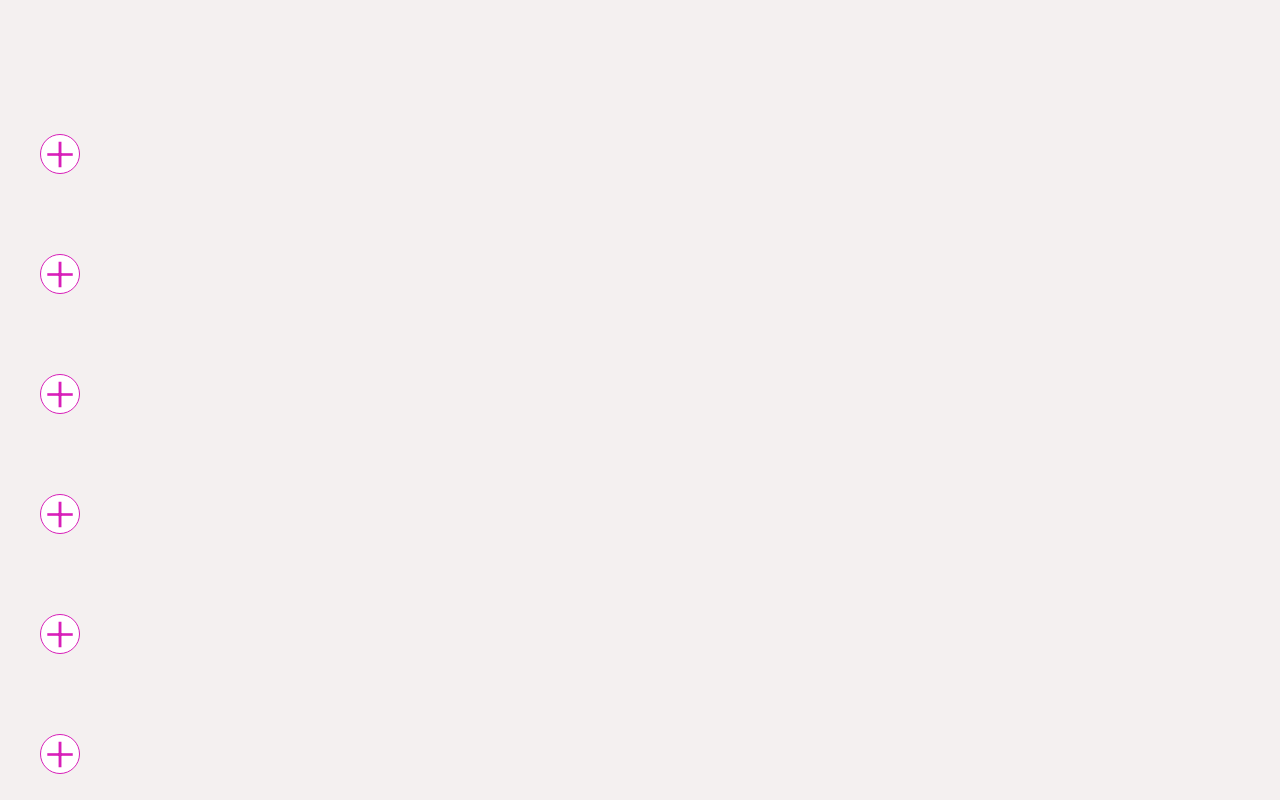
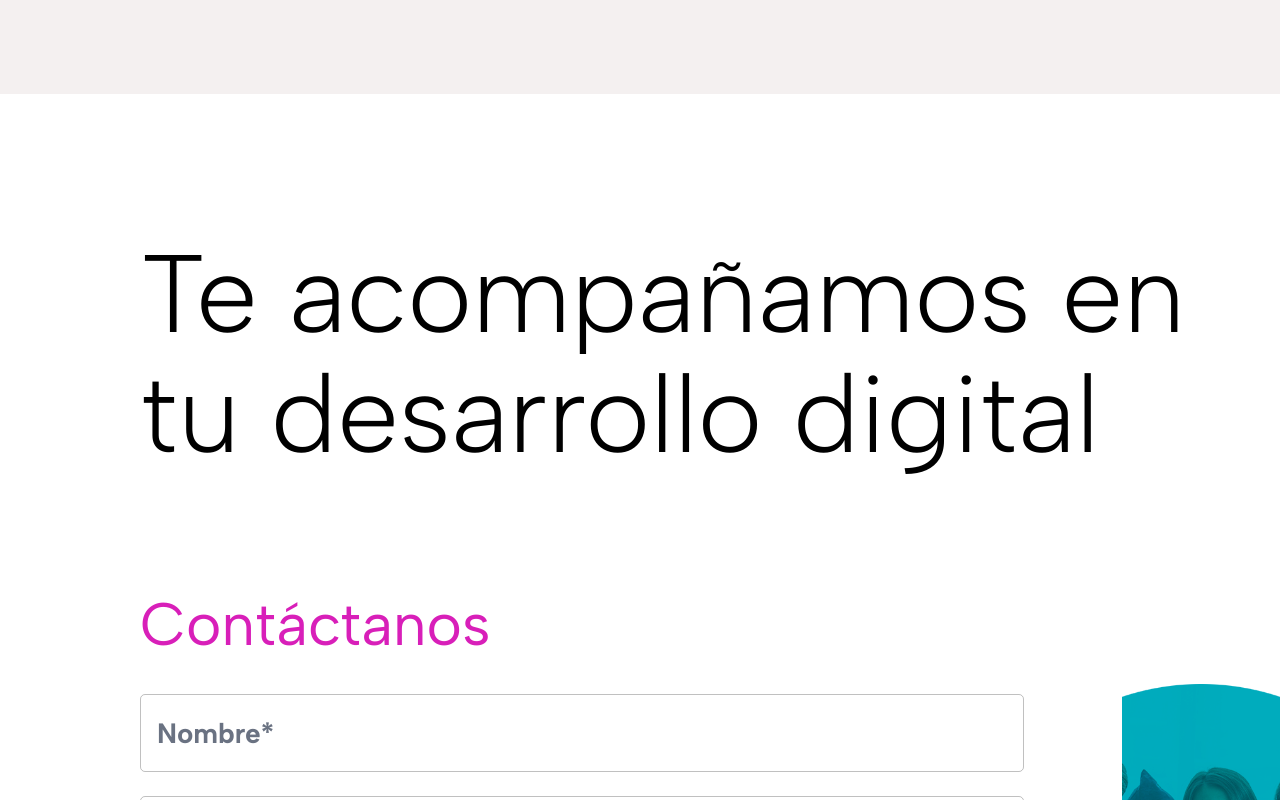
Before and after one commit to AdelantoRom/repoPrueba, a Next.js app in the folder repo-prueba/: page / in a window 1280 px wide. Shown: the part 9040-9840 px from the top of the page. Built offline with nearby package versions, Linux system fonts and the light colour scheme.

Commit message:
cambios en enfoques

```diff
--- a/repo-prueba/src/components/Home/Enfoques/Enfoques.tsx
+++ b/repo-prueba/src/components/Home/Enfoques/Enfoques.tsx
@@ -28,12 +28,6 @@ function Enfoques() {
             <div>
                 <Testimonios/>
             </div>
-            <Button/>
-            <ButtonChile/>
-            <ButtonClinic/>
-            <ButtonNatreon/>
-            <ButtonHotel/>
-            <ButtonBintelligenz/>
         </div>
     )
 }
```
